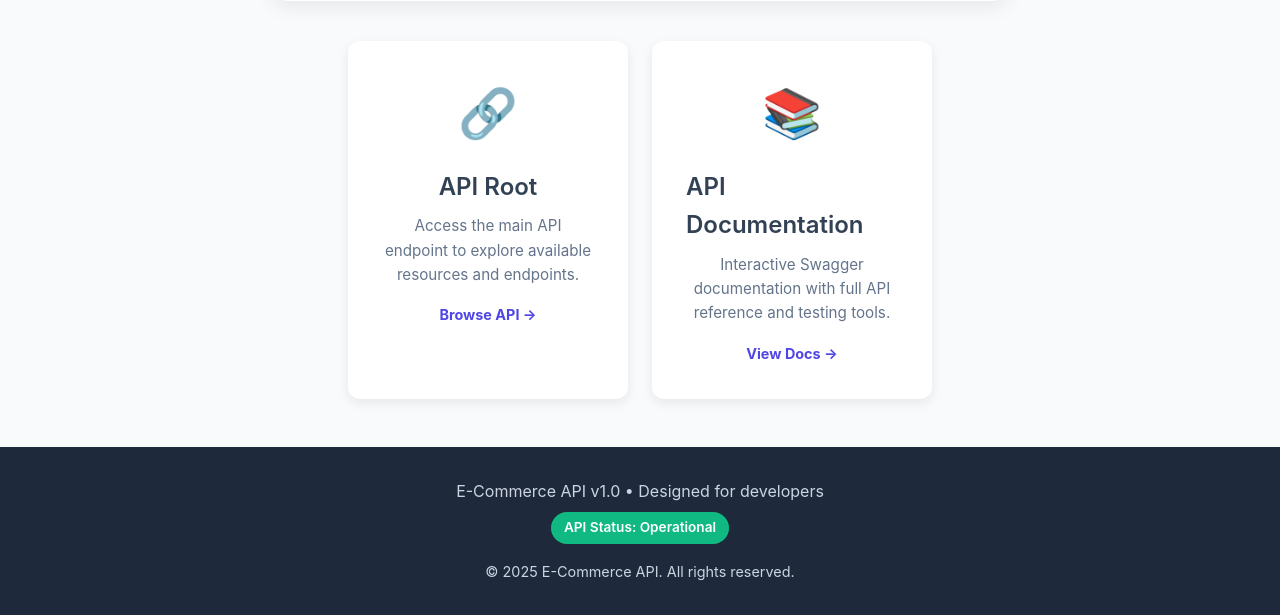
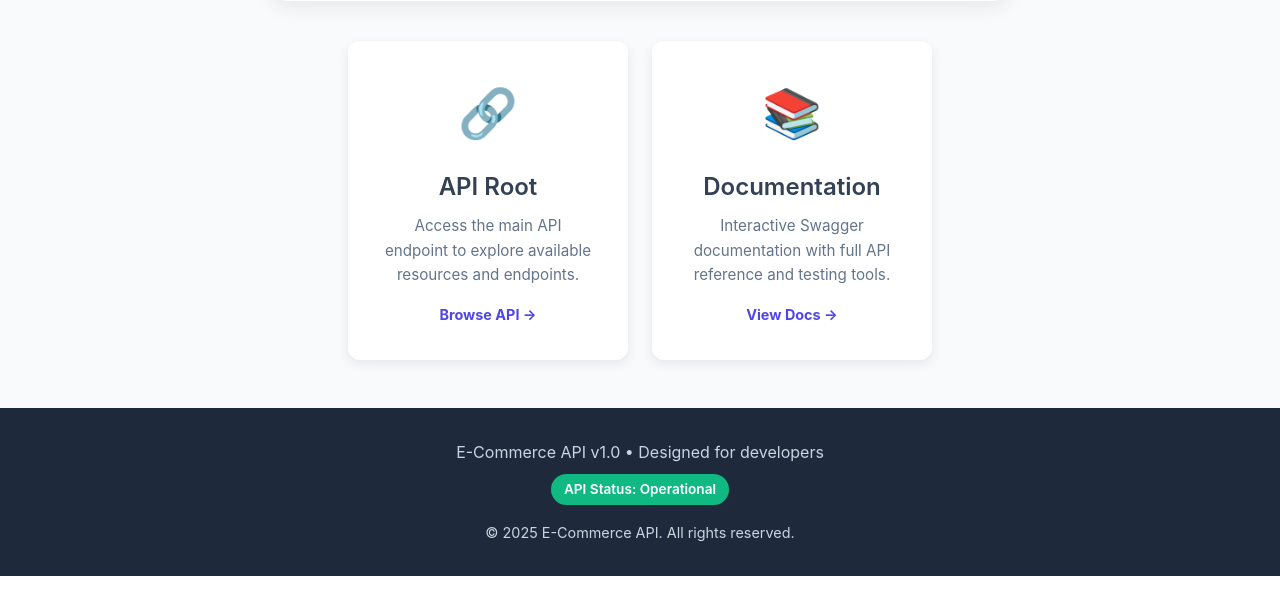
Before and after one commit to dinyelum/alx-project-nexus, a Django app: template core/templates/core/index.html in a window 1280 px wide. Shown: the part 602-1217 px from the top of the page. After the commit the page ends 1178 px from the top, so only its background shows below. Run offline with Django 5.2, Linux system fonts and the light colour scheme; the template is opened without the code that fills it, so the values that code supplies are empty; parts of the project's set-up code (start-up, migrations or seed data) failed here and were passed over.

```diff
--- a/core/templates/core/index.html
+++ b/core/templates/core/index.html
@@ -39,7 +39,7 @@
 
             <a href="/swagger/" class="api-link" id="swagger-link">
                 <div class="link-icon">📚</div>
-                <div class="link-title">API Documentation</div>
+                <div class="link-title">Documentation</div>
                 <div class="link-desc">Interactive Swagger documentation with full API reference and testing tools.
                 </div>
                 <div class="link-arrow">View Docs →</div>
```
